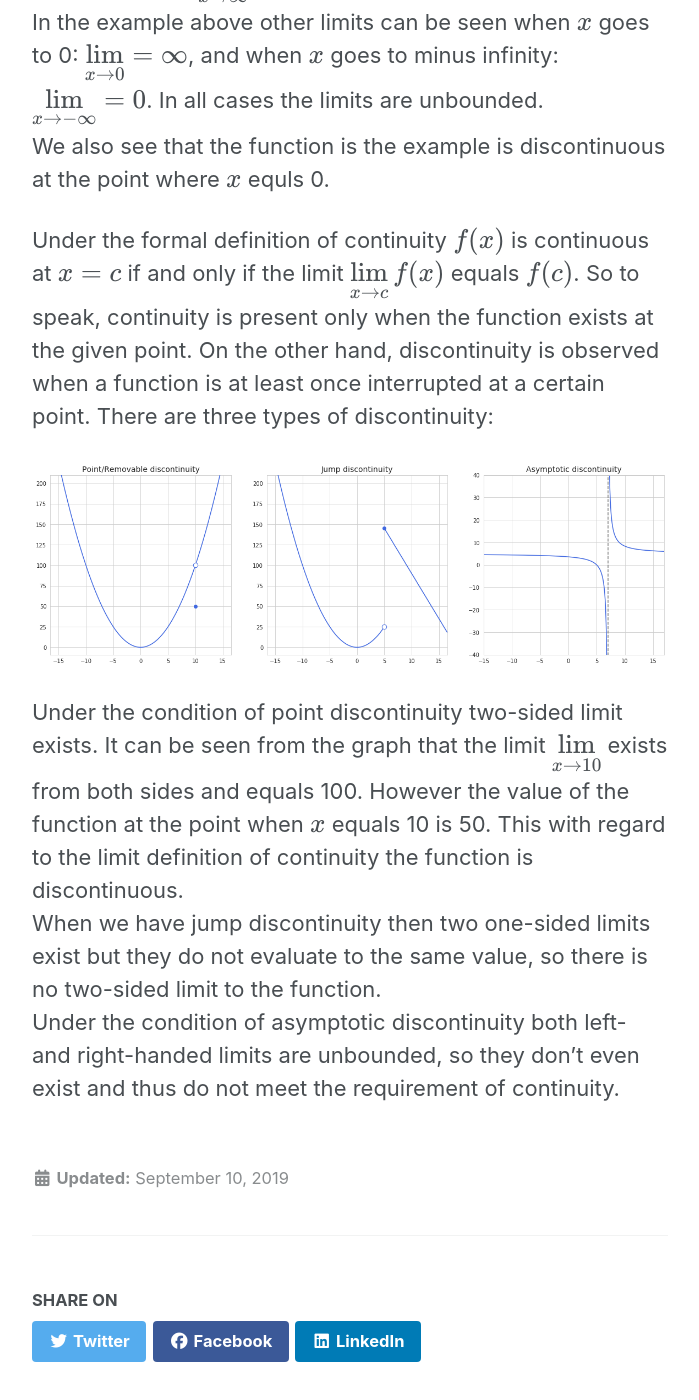
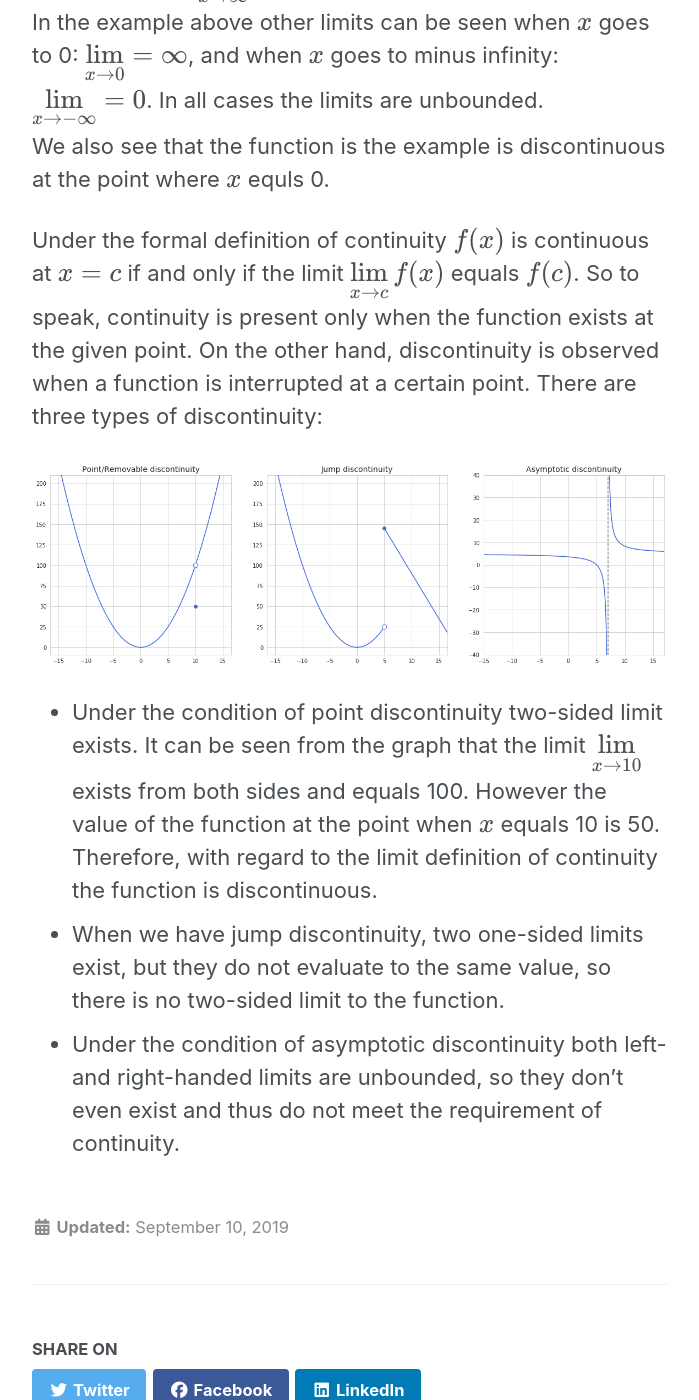
Before and after one commit to vzahorui/vzahorui.github.io, a Jekyll site: the page built from _posts/2019-09-10-limits-and-continuity.md, in a window 1280 px wide and 1400 px high, scrolled down 1142 px. Shown: the whole window, without its empty margins (290-989 px from the left). Built offline with Jekyll 4.4.1, drawn with Linux system fonts in a browser that asks for light colours; cached includes are drawn as plain includes; nearby versions of some CDN libraries; formulas are drawn with MathJax 3.

Commit message:
Update 2019-09-10-limits-and-continuity.md

```diff
--- a/_posts/2019-09-10-limits-and-continuity.md
+++ b/_posts/2019-09-10-limits-and-continuity.md
@@ -22,10 +22,10 @@ In fact, when we divide 1 by any positive number we might be getting infinitely
 In the example above other limits can be seen when $x$ goes to 0: $\displaystyle{\lim_{x \to 0}}=\infty$, and when $x$ goes to minus infinity: $\displaystyle{\lim_{x \to -\infty}}=0$. In all cases the limits are unbounded.<br>
 We also see that the function is the example is discontinuous at the point where $x$ equls 0.
 
-Under the formal definition of continuity $f(x)$ is continuous at $x=c$ if and only if the limit $\displaystyle{\lim_{x \to c}f(x)}$ equals $f(c)$. So to speak, continuity is present only when the function exists at the given point. On the other hand, discontinuity is observed when a function is at least once interrupted at a certain point. There are three types of discontinuity:
+Under the formal definition of continuity $f(x)$ is continuous at $x=c$ if and only if the limit $\displaystyle{\lim_{x \to c}f(x)}$ equals $f(c)$. So to speak, continuity is present only when the function exists at the given point. On the other hand, discontinuity is observed when a function is interrupted at a certain point. There are three types of discontinuity:
 
 ![](/assets/images/calculus/plot_discontinuity_types.png){: .align-center}
 
-Under the condition of point discontinuity two-sided limit exists. It can be seen from the graph that the limit $\displaystyle{\lim_{x \to 10}}$ exists from both sides and equals 100. However the value of the function at the point when $x$ equals 10 is 50. This with regard to the limit definition of continuity the function is discontinuous.<br>
-When we have jump discontinuity then two one-sided limits exist but they do not evaluate to the same value, so there is no two-sided limit to the function.<br>
-Under the condition of asymptotic discontinuity both left- and right-handed limits are unbounded, so they don't even exist and thus do not meet the requirement of continuity.
+* Under the condition of point discontinuity two-sided limit exists. It can be seen from the graph that the limit $\displaystyle{\lim_{x \to 10}}$ exists from both sides and equals 100. However the value of the function at the point when $x$ equals 10 is 50. Therefore, with regard to the limit definition of continuity the function is discontinuous.<br>
+* When we have jump discontinuity, two one-sided limits exist, but they do not evaluate to the same value, so there is no two-sided limit to the function.<br>
+* Under the condition of asymptotic discontinuity both left- and right-handed limits are unbounded, so they don't even exist and thus do not meet the requirement of continuity.
```
